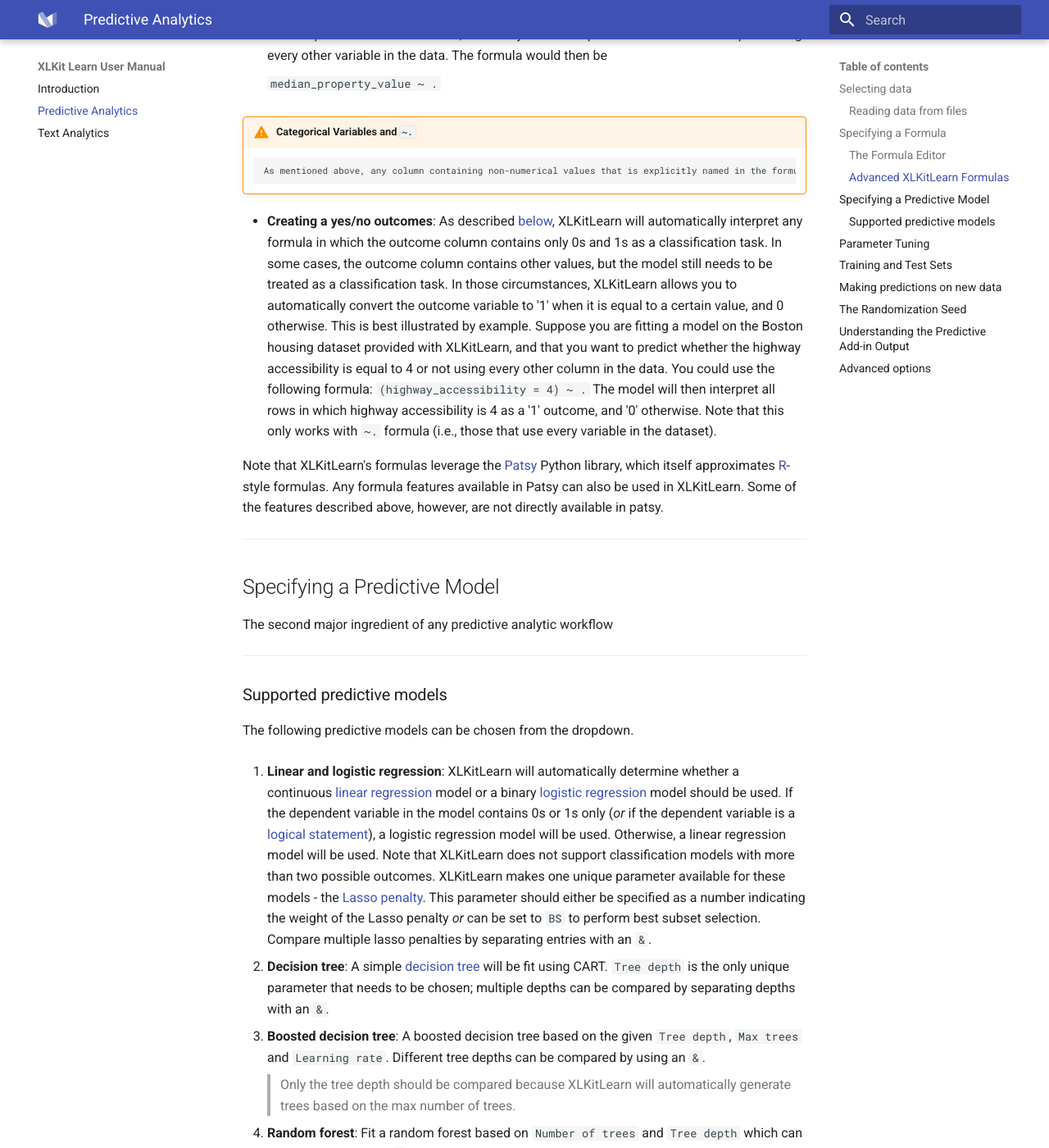
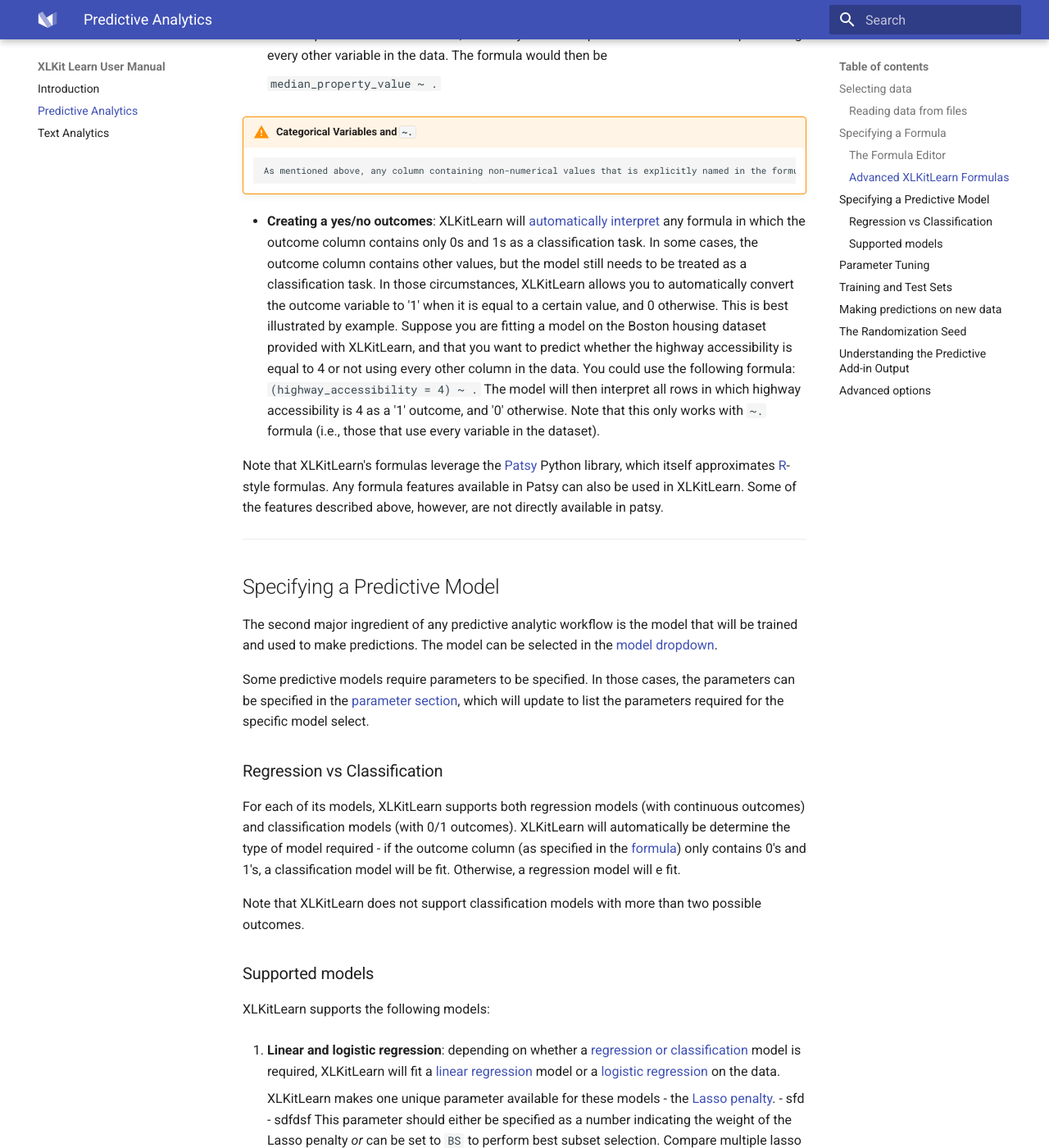
Before and after one commit to danguetta/XLKitLearn_docs, an MkDocs documentation site: the page built from docs/predictive_analytics.md, in a window 1280 px wide and 1400 px high, scrolled down 3314 px. Shown: the whole window at 82% size. Built offline with MkDocs 1.6.1 and Material for MkDocs 9.7.7, drawn with Linux system fonts in a browser that asks for light colours.

Commit message:
Update predictive_analytics.md

````diff
--- a/docs/predictive_analytics.md
+++ b/docs/predictive_analytics.md
@@ -85,7 +85,7 @@
 
 !!! warning "Categorical Variables and `~.`"
         As mentioned above, any column containing non-numerical values that is explicitly named in the formula will automatically be treated as a categorical variable. This, however, is not true of variables that are implicitely included using `~.`.
-* **Creating a yes/no outcomes**: As described [below](#specifying-a-predictive-model), XLKitLearn will automatically interpret any formula in which the outcome column contains only 0s and 1s as a classification task. In some cases, the outcome column contains other values, but the model still needs to be treated as a classification task. In those circumstances, XLKitLearn allows you to automatically convert the outcome variable to '1' when it is equal to a certain value, and 0 otherwise. This is best illustrated by example. Suppose you are fitting a model on the Boston housing dataset provided with XLKitLearn, and that you want to predict whether the highway accessibility is equal to 4 or not using every other column in the data. You could use the following formula:
+* **Creating a yes/no outcomes**: XLKitLearn will [automatically interpret](#regression-vs-classification) any formula in which the outcome column contains only 0s and 1s as a classification task. In some cases, the outcome column contains other values, but the model still needs to be treated as a classification task. In those circumstances, XLKitLearn allows you to automatically convert the outcome variable to '1' when it is equal to a certain value, and 0 otherwise. This is best illustrated by example. Suppose you are fitting a model on the Boston housing dataset provided with XLKitLearn, and that you want to predict whether the highway accessibility is equal to 4 or not using every other column in the data. You could use the following formula:
     ```(highway_accessibility = 4) ~ .```
     The model will then interpret all rows in which highway accessibility is 4 as a '1' outcome, and '0' otherwise. Note that this only works with `~.` formula (i.e., those that use every variable in the dataset).
 
@@ -95,16 +95,26 @@
 
 ## Specifying a Predictive Model
 
-The second major ingredient of any predictive analytic workflow
+The second major ingredient of any predictive analytic workflow is the model that will be trained and used to make predictions. The model can be selected in the [model dropdown](MATSON static screenshot with the model dropdown opened, and a red box around it).
 
+Some predictive models require parameters to be specified. In those cases, the parameters can be specified in the [parameter section](MATSON static screenshot with a read box around the parameter section), which will update to list the parameters required for the specific model select.
 
----
+### Regression vs Classification
 
-### Supported predictive models
+For each of its models, XLKitLearn supports both regression models (with continuous outcomes) and classification models (with 0/1 outcomes). XLKitLearn will automatically be determine the type of model required - if the outcome column (as specified in the [formula](#specifying-a-formula)) only contains 0's and 1's, a classification model will be fit. Otherwise, a regression model will e fit.
 
-The following predictive models can be chosen from the dropdown.
+Note that XLKitLearn does not support classification models with more than two possible outcomes.
 
-1. **Linear and logistic regression**: XLKitLearn will automatically determine whether a continuous [linear regression](https://en.wikipedia.org/wiki/Linear_regression) model or a binary [logistic regression](https://en.wikipedia.org/wiki/Logistic_regression) model should be used. If the dependent variable in the model contains 0s or 1s only (_or_ if the dependent variable is a [logical statement](#logical-dependent-var)), a logistic regression model will be used. Otherwise, a linear regression model will be used. Note that XLKitLearn does not support classification models with more than two possible outcomes. XLKitLearn makes one unique parameter available for these models - the [Lasso penalty](https://en.wikipedia.org/wiki/Lasso_(statistics)). This parameter should either be specified as a number indicating the weight of the Lasso penalty _or_ can be set to ```BS``` to perform best subset selection. Compare multiple lasso penalties by separating entries with an ```&```.
+### Supported models
+
+XLKitLearn supports the following models:
+
+1. **Linear and logistic regression**: depending on whether a [regression or classification](#regression-vs-classification) model is required, XLKitLearn will fit a [linear regression](https://en.wikipedia.org/wiki/Linear_regression) model or a [logistic regression](https://en.wikipedia.org/wiki/Logistic_regression) on the data.
+
+    XLKitLearn makes one unique parameter available for these models - the [Lasso penalty](https://en.wikipedia.org/wiki/Lasso_(statistics)).
+      - sfd
+      - sdfdsf
+    This parameter should either be specified as a number indicating the weight of the Lasso penalty _or_ can be set to ```BS``` to perform best subset selection. Compare multiple lasso penalties by separating entries with an ```&```.
 
 2. **Decision tree**: A simple [decision tree](https://en.wikipedia.org/wiki/Decision_tree_learning) will be fit using CART. `Tree depth` is the only unique parameter that needs to be chosen; multiple depths can be compared by separating depths with an ```&```.
 
````
